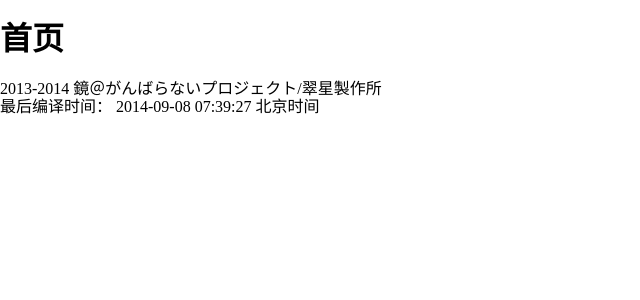
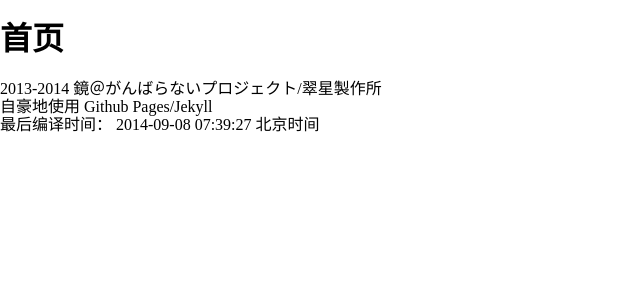
Before and after one commit to KagamiChan/ayumi, a Jekyll site: the page built from index.html, in a window 1280 px wide. Shown: the top 300 px of the page, without its empty margins (0-640 px from the left). Built offline with Jekyll 4.4.1, drawn with Linux system fonts in a browser that asks for light colours; nearby versions of some CDN libraries; library files that are not in the unit come from our copies.

Commit message:
mod copyright

```diff
--- a/_includes/footer.html
+++ b/_includes/footer.html
@@ -1,7 +1,7 @@
 
 <footer>
-2013-<script>document.write(new Date().getFullYear());</script> 鏡＠がんばらないプロジェクト/翠星製作所
-
-<br /> 最后编译时间： {{ site.time | date: "%Y-%m-%d %T 北京时间" }}
+2013-{{ site.time | date: "%Y" }}  鏡＠がんばらないプロジェクト/翠星製作所
+<br>自豪地使用 Github Pages/Jekyll
+<br> 最后编译时间： {{ site.time | date: "%Y-%m-%d %T 北京时间" }}
 </footer>
 </body>
```
